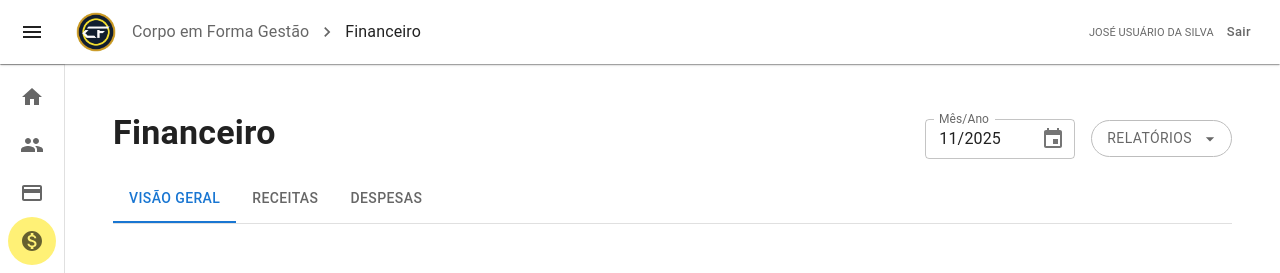
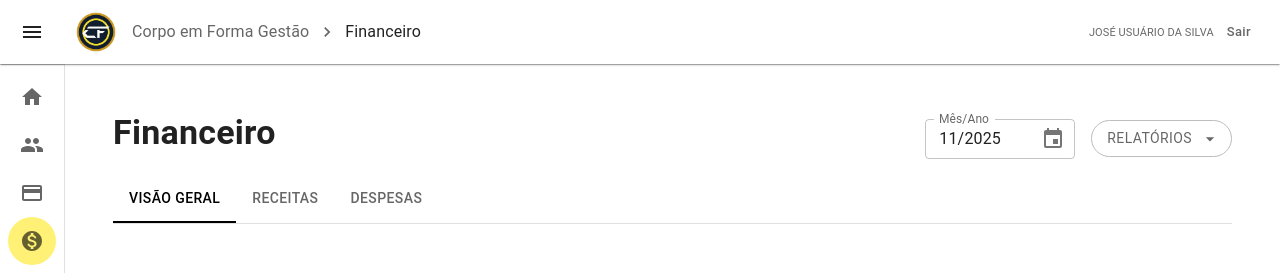
Before and after one commit to PabloVini28/projeto-integrado-1, a React (Vite) app: page /#/financeiro in a window 1280 px wide. Shown: the top 273 px of the page. Built offline with nearby package versions, Linux system fonts and the light colour scheme.

Commit message:
Refactor: padronização de textos, botões e cores

```diff
--- a/src/pages/Financeiro/FinanceiroComponents/ConfirmaDialog.jsx
+++ b/src/pages/Financeiro/FinanceiroComponents/ConfirmaDialog.jsx
@@ -19,9 +19,9 @@ export default function ConfirmaDialog({ open, onClose, onConfirm, title }) {
           px: 3,
           pt: 3,
           pb: 2,
-          fontWeight: "normal",
+          fontWeight: "bold",
           fontSize: "1.5rem",
-          textAlign: "left",
+          textAlign: "center",
         }}
       >
         {title || "Tem certeza que deseja excluir?"}
--- a/src/pages/Financeiro/FinanceiroComponents/ItemDialog.jsx
+++ b/src/pages/Financeiro/FinanceiroComponents/ItemDialog.jsx
@@ -1,4 +1,4 @@
-import React, { useState, useEffect } from "react";
+import React, { useState, useEffect, useMemo } from "react";
 import {
   Box,
   Dialog,
@@ -24,7 +24,82 @@ import { DatePicker } from '@mui/x-date-pickers/DatePicker';
 import { ptBR } from 'date-fns/locale';
 import { parse } from 'date-fns/parse';
 import { format } from 'date-fns/format';
+import { createTheme, ThemeProvider } from '@mui/material/styles';
 
+const blackFocusedTextFieldStyle = {
+  '& .MuiOutlinedInput-root.Mui-focused .MuiOutlinedInput-notchedOutline': {
+    borderColor: 'black',
+  },
+  '& .MuiInputLabel-root.Mui-focused': {
+    color: 'black',
+  },
+  '& .MuiOutlinedInput-root:hover .MuiOutlinedInput-notchedOutline': {
+    borderColor: '#343a40',
+  },
+  '& .MuiOutlinedInput-root.Mui-error .MuiOutlinedInput-notchedOutline': {
+    borderColor: 'red !important',
+  },
+};
+
+const blackTheme = createTheme({
+  palette: {
+    primary: {
+      main: '#000000',
+    },
+  },
+  components: {
+    MuiPickersDay: {
+      styleOverrides: {
+        root: {
+          '&:hover': {
+            backgroundColor: '#000000',
+            color: '#FFFFFF',
+          },
+          '&.Mui-selected': {
+            backgroundColor: '#000000',
+            color: '#FFFFFF',
+            '&:hover': {
+              backgroundColor: '#333333',
+            },
+          },
+        },
+      },
+    },
+    MuiOutlinedInput: {
+      styleOverrides: {
+        root: {
+          '&.Mui-focused .MuiOutlinedInput-notchedOutline': {
+            borderColor: '#000000',
+          },
+          '&:hover .MuiOutlinedInput-notchedOutline': {
+            borderColor: '#343a40',
+          },
+          '&.Mui-error .MuiOutlinedInput-notchedOutline': {
+            borderColor: 'red !important',
+          },
+          '&.Mui-disabled .MuiOutlinedInput-notchedOutline': {
+            borderColor: 'rgba(0, 0, 0, 0.23) !important',
+          },
+        }
+      }
+    },
+    MuiInputLabel: {
+      styleOverrides: {
+        root: {
+          '&.Mui-focused': {
+            color: '#000000',
+          },
+          '&.Mui-error': {
+            color: 'red !important',
+          },
+          '&.Mui-disabled': {
+            color: 'rgba(0, 0, 0, 0.6)',
+          }
+        }
+      }
+    }
+  },
+});
 
 const mockAlunos = [
   { id: 1, nome: 'Gabriel Pereira de Souza' },
@@ -66,7 +141,7 @@ export default function ItemDialog({
     "Outras"
   ];
 
-  useEffect(() => {
+  useMemo(() => {
     if (!isRecipe || categoria !== 'Alunos') {
       setOpcoesAlunos([]);
       return;
@@ -185,7 +260,7 @@ export default function ItemDialog({
   const renderReceitaForm = () => (
     <Grid container spacing={2} sx={{ pt: 2 }}>
       <Grid item xs={12}>
-        <FormControl fullWidth size="small" required error={!!errors.categoria}>
+        <FormControl fullWidth size="small" required error={!!errors.categoria} sx={blackFocusedTextFieldStyle}>
           <InputLabel id="categoria-label">Categoria</InputLabel>
           <Select
             labelId="categoria-label"
@@ -224,12 +299,14 @@ export default function ItemDialog({
             loading={loadingAlunos}
             loadingText="Buscando alunos..."
             noOptionsText="Nenhum aluno encontrado"
+            sx={blackFocusedTextFieldStyle}
             renderInput={(params) => (
               <TextField
                 {...params}
                 label="Selecionar Aluno"
                 required
                 error={!!errors.aluno}
+                sx={blackFocusedTextFieldStyle}
                 InputProps={{
                   ...params.InputProps,
                   endAdornment: (
@@ -257,11 +334,13 @@ export default function ItemDialog({
             size="small"
             value={nome}
             onChange={(e) => setNome(e.target.value)}
+            sx={blackFocusedTextFieldStyle}
           />
         </Grid>
       )}
 
       <Grid item xs={12} sm={6}>
+        <ThemeProvider theme={blackTheme}>
           <DatePicker
             label="Data"
             value={data}
@@ -277,6 +356,7 @@ export default function ItemDialog({
               }
             }}
           />
+        </ThemeProvider>
       </Grid>
 
       <Grid item xs={12} sm={6}>
@@ -289,6 +369,7 @@ export default function ItemDialog({
           size="small"
           value={valor}
           onChange={(e) => setValor(e.target.value)}
+          sx={blackFocusedTextFieldStyle}
           InputProps={{
             startAdornment: <InputAdornment position="start">R$</InputAdornment>,
             type: "number",
@@ -306,6 +387,7 @@ export default function ItemDialog({
           onChange={(e) => setDescricao(e.target.value)}
           multiline
           rows={2}
+          sx={blackFocusedTextFieldStyle}
         />
       </Grid>
     </Grid>
@@ -324,11 +406,12 @@ export default function ItemDialog({
           size="small"
           value={nome}
           onChange={(e) => setNome(e.target.value)}
+          sx={blackFocusedTextFieldStyle}
         />
       </Grid>
 
       <Grid item xs={12}>
-        <FormControl fullWidth size="small" required error={!!errors.categoria}>
+        <FormControl fullWidth size="small" required error={!!errors.categoria} sx={blackFocusedTextFieldStyle}>
           <InputLabel id="categoria-label">Categoria</InputLabel>
           <Select
             labelId="categoria-label"
@@ -349,6 +432,8 @@ export default function ItemDialog({
       </Grid>
 
       <Grid item xs={12} sm={6}>
+        <ThemeProvider theme={blackTheme}>
+
           <DatePicker
             label="Data"
             value={data}
@@ -364,6 +449,7 @@ export default function ItemDialog({
               }
             }}
           />
+        </ThemeProvider>
       </Grid>
 
       <Grid item xs={12} sm={6}>
@@ -376,6 +462,7 @@ export default function ItemDialog({
           size="small"
           value={valor}
           onChange={(e) => setValor(e.target.value)}
+          sx={blackFocusedTextFieldStyle}
           InputProps={{
             startAdornment: <InputAdornment position="start">R$</InputAdornment>,
             type: "number",
@@ -393,6 +480,7 @@ export default function ItemDialog({
           onChange={(e) => setDescricao(e.target.value)}
           multiline
           rows={2}
+          sx={blackFocusedTextFieldStyle}
         />
       </Grid>
     </Grid>
@@ -410,7 +498,7 @@ export default function ItemDialog({
         <DialogTitle
           sx={{
             textAlign: "center",
-            fontWeight: "normal",
+            fontWeight: "bold",
             fontSize: "1.5rem",
             pb: 0,
           }}
@@ -443,7 +531,7 @@ export default function ItemDialog({
               color: "white",
               "&:hover": { backgroundColor: "#23272b" },
               fontWeight: "normal",
-              borderRadius: '8px',
+              textTransform: 'uppercase',
             }}
           >
             CANCELAR
@@ -456,10 +544,10 @@ export default function ItemDialog({
               color: "black",
               "&:hover": { backgroundColor: "#e0c850" },
               fontWeight: "normal",
-              borderRadius: '8px',
+              textTransform: 'uppercase',
             }}
           >
-            SALVAR {type.toUpperCase()}
+            SALVAR
           </Button>
         </DialogActions>
       </Dialog>
--- a/src/pages/Financeiro/FinanceiroComponents/MenuRelatorios.jsx
+++ b/src/pages/Financeiro/FinanceiroComponents/MenuRelatorios.jsx
@@ -35,18 +35,41 @@ export default function MenuRelatorios({
         handleClose();
     };
 
+    const blackFocusedTextFieldStyle = {
+        '& .MuiOutlinedInput-root.Mui-focused .MuiOutlinedInput-notchedOutline': {
+            borderColor: 'black',
+        },
+        '& .MuiInputLabel-root.Mui-focused': {
+            color: 'black',
+        },
+        '& .MuiOutlinedInput-root:hover .MuiOutlinedInput-notchedOutline': {
+            borderColor: '#343a40',
+        },
+    };
+
     return (
         <>
             <Button
                 variant="outlined"
                 onClick={handleClick}
                 endIcon={<ArrowDropDownIcon />}
+
                 sx={{
                     color: 'text.secondary',
                     borderColor: 'grey.400',
                     fontWeight: 'normal',
                     borderRadius: '25px',
-                    textTransform: 'uppercase'
+                    textTransform: 'uppercase',
+                    '&:hover': {
+                        borderColor: 'black',
+                        backgroundColor: 'rgba(0, 0, 0, 0.04)',
+                        color: 'black',
+                    },
+
+                    '&.Mui-focusVisible': {
+                        borderColor: 'black',
+                        boxShadow: '0 0 0 2px rgba(0, 0, 0, 0.2)',
+                    }
                 }}
             >
                 Relatórios
--- a/src/pages/Financeiro/FinanceiroPage.jsx
+++ b/src/pages/Financeiro/FinanceiroPage.jsx
@@ -11,10 +11,16 @@ import {
   FormControl,
   InputLabel,
   Select,
-  MenuItem
+  MenuItem,
+  Menu,
+  ListItemIcon
 } from "@mui/material";
+import SearchIcon from '@mui/icons-material/Search';
 import AddIcon from "@mui/icons-material/Add";
-import SearchIcon from '@mui/icons-material/Search';
+import EditIcon from '@mui/icons-material/Edit';
+import DeleteIcon from '@mui/icons-material/Delete';
+import PictureAsPdfIcon from '@mui/icons-material/PictureAsPdf';
+import ArrowDropDownIcon from '@mui/icons-material/ArrowDropDown';
 
 import { AdapterDateFns } from '@mui/x-date-pickers/AdapterDateFns';
 import { LocalizationProvider } from '@mui/x-date-pickers/LocalizationProvider';
@@ -27,6 +33,7 @@ import ConfirmaDialog from "./FinanceiroComponents/ConfirmaDialog.jsx";
 import VisaoGeralPainel from "./FinanceiroComponents/VisaoGeralPainel.jsx";
 import MenuRelatorios from "./FinanceiroComponents/MenuRelatorios.jsx";
 
+import { createTheme, ThemeProvider } from '@mui/material/styles';
 
 function TabPanel(props) {
   const { children, value, index, ...other } = props;
@@ -44,6 +51,78 @@ function TabPanel(props) {
     </div>
   );
 }
+const blackFocusedTextFieldStyle = {
+  '& .MuiOutlinedInput-root.Mui-focused .MuiOutlinedInput-notchedOutline': {
+    borderColor: 'black',
+  },
+  '& .MuiInputLabel-root.Mui-focused': {
+    color: 'black',
+  },
+  '& .MuiOutlinedInput-root:hover .MuiOutlinedInput-notchedOutline': {
+    borderColor: '#343a40',
+  },
+};
+
+const blackTheme = createTheme({
+  palette: {
+    primary: {
+      main: '#000000',
+    },
+  },
+  components: {
+    MuiPickersDay: {
+      styleOverrides: {
+        root: {
+          '&:hover': {
+            backgroundColor: '#000000',
+            color: '#FFFFFF',
+          },
+          '&.Mui-selected': {
+            backgroundColor: '#000000',
+            color: '#FFFFFF',
+            '&:hover': {
+              backgroundColor: '#333333',
+            },
+          },
+        },
+      },
+    },
+    MuiOutlinedInput: {
+      styleOverrides: {
+        root: {
+          '&.Mui-focused .MuiOutlinedInput-notchedOutline': {
+            borderColor: '#000000',
+          },
+          '&:hover .MuiOutlinedInput-notchedOutline': {
+            borderColor: '#343a40',
+          },
+          '&.Mui-error .MuiOutlinedInput-notchedOutline': {
+            borderColor: 'red !important',
+          },
+          '&.Mui-disabled .MuiOutlinedInput-notchedOutline': {
+            borderColor: 'rgba(0, 0, 0, 0.23) !important',
+          },
+        }
+      }
+    },
+    MuiInputLabel: {
+      styleOverrides: {
+        root: {
+          '&.Mui-focused': {
+            color: '#000000',
+          },
+          '&.Mui-error': {
+            color: 'red !important',
+          },
+          '&.Mui-disabled': {
+            color: 'rgba(0, 0, 0, 0.6)',
+          }
+        }
+      }
+    }
+  },
+});
+
 
 const parseDateString = (dateStr) => {
   const [day, month, year] = dateStr.split('/').map(Number);
@@ -67,7 +146,6 @@ const despesasData = [
 
 export default function FinanceiroPage() {
 
-  // Mudar 'true' para 'false' para mudar a visão de admin para funcionario
   const [isAdmin, setIsAdmin] = useState(true);
 
   const [selectedDate, setSelectedDate] = useState(new Date());
@@ -330,7 +408,7 @@ export default function FinanceiroPage() {
         </Typography>
 
         <Box sx={{ display: 'flex', alignItems: 'center', gap: 2 }}>
-
+          <ThemeProvider theme={blackTheme}>
             <LocalizationProvider dateAdapter={AdapterDateFns} adapterLocale={ptBR}>
               <DatePicker
                 label="Mês/Ano"
@@ -344,11 +422,12 @@ export default function FinanceiroPage() {
                     InputLabelProps: {
                       shrink: true,
                     },
-                            sx: { width: '150px' }
+                    sx: { width: '150px', ...blackFocusedTextFieldStyle }
                   }
                 }}
               />
             </LocalizationProvider>
+          </ThemeProvider>
 
           {isAdmin && (
             <MenuRelatorios
@@ -363,8 +442,15 @@ export default function FinanceiroPage() {
       </Box>
 
       <Box sx={{ width: '100%', flexGrow: 1, display: 'flex', flexDirection: 'column', minHeight: 0 }}>
-        <Box sx={{ borderBottom: 1, borderColor: 'divider' }}>
-          <Tabs value={tabValue} onChange={handleTabChange} aria-label="Abas do financeiro">
+        <Box sx={{ borderBottom: 1, borderColor: 'divider', }}>
+          <Tabs value={tabValue} onChange={handleTabChange} aria-label="Abas do financeiro"
+            sx={{
+              '& .MuiTabs-indicator': { backgroundColor: 'black' },
+              '& .MuiTab-root': { color: 'rgba(0, 0, 0, 0.6)' },
+              '& .MuiTab-root.Mui-selected': { color: 'black' },
+              '& .MuiTab-root:hover': { color: '#343a40' },
+            }}
+          >
             <Tab label="Visão Geral" id="finance-tab-0" />
             <Tab label="Receitas" id="finance-tab-1" />
             <Tab label="Despesas" id="finance-tab-2" />
@@ -392,13 +478,13 @@ export default function FinanceiroPage() {
               <Box sx={{ display: 'flex', gap: 2 }}>
                 <TextField
                   size="small"
-                      placeholder="Pesquisar em receitas..."
+                  placeholder="Pesquisa por Nome"
                   value={receitaSearch}
                   onChange={(e) => setReceitaSearch(e.target.value)}
-                      InputProps={{ startAdornment: (<InputAdornment position="start"><SearchIcon /></InputAdornment>)}}
-                      sx={{ width: '300px' }}
+                  InputProps={{ startAdornment: (<InputAdornment position="start"><SearchIcon /></InputAdornment>) }}
+                  sx={{ width: '300px', ...blackFocusedTextFieldStyle }}
                 />
-                  <FormControl size="small" sx={{ minWidth: 180 }}>
+                <FormControl size="small" sx={{ minWidth: 180, ...blackFocusedTextFieldStyle }}>
                   <InputLabel>Categoria</InputLabel>
                   <Select value={receitaCategory} label="Categoria" onChange={(e) => setReceitaCategory(e.target.value)}>
                     <MenuItem value="Todas">Todas</MenuItem>
@@ -442,13 +528,13 @@ export default function FinanceiroPage() {
               <Box sx={{ display: 'flex', gap: 2 }}>
                 <TextField
                   size="small"
-                      placeholder="Pesquisar em despesas..."
+                  placeholder="Pesquisa por Nome"
                   value={despesaSearch}
                   onChange={(e) => setDespesaSearch(e.target.value)}
-                      InputProps={{ startAdornment: (<InputAdornment position="start"><SearchIcon /></InputAdornment>)}}
-                      sx={{ width: '300px' }}
+                  InputProps={{ startAdornment: (<InputAdornment position="start"><SearchIcon /></InputAdornment>) }}
+                  sx={{ width: '300px', ...blackFocusedTextFieldStyle }}
                 />
-                  <FormControl size="small" sx={{ minWidth: 180 }}>
+                <FormControl size="small" sx={{ minWidth: 180, ...blackFocusedTextFieldStyle }}>
                   <InputLabel>Categoria</InputLabel>
                   <Select value={despesaCategory} label="Categoria" onChange={(e) => setDespesaCategory(e.target.value)}>
                     <MenuItem value="Todas">Todas</MenuItem>
```
Lines whose indentation alone changed are shown as unchanged.
